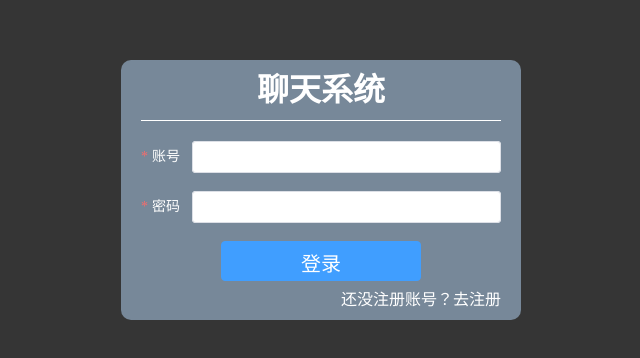
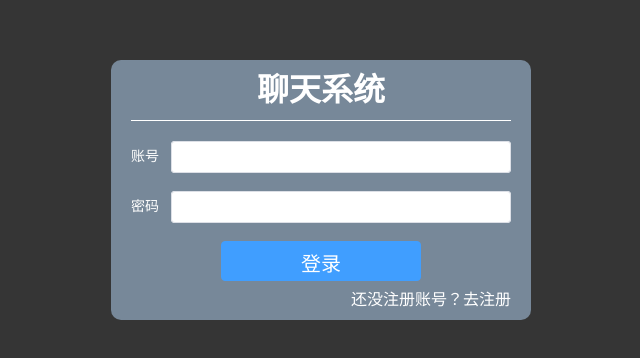
Before and after one commit to Atidotes/chat, a Vue app in the folder web/: page /#/login in a window 1280 px wide. Shown: the part 210-568 px from the top of the page, without its empty margins (319-959 px from the left). Built offline with nearby package versions, Linux system fonts and the light colour scheme.

Commit message:
完成登录注册验证功能

```diff
--- a/web/auto-imports.d.ts
+++ b/web/auto-imports.d.ts
@@ -5,5 +5,4 @@
 export {}
 declare global {
   const ElMessage: typeof import('element-plus/es')['ElMessage']
-  const ElMessageBox: typeof import('element-plus/es')['ElMessageBox']
 }
--- /dev/null
+++ b/web/src/util/regular.ts
@@ -0,0 +1,9 @@
+/**
+ * 手机号
+ */
+export const mobilePhone = /^(13[0-9]|14[01456879]|15[0-35-9]|16[2567]|17[0-8]|18[0-9]|19[0-35-9])\d{8}$/
+
+/**
+ * 密码  密码必须包含字母、数字、特殊符号（#?!@$%^&*-.）3种类型的8位-16位的组合
+ */
+export const pass  = /^(?=.*[A-z])(?=.*[0-9])(?=.*[#?!@$%^&*-.]).{8,16}$/
--- a/web/src/views/login/login.vue
+++ b/web/src/views/login/login.vue
@@ -75,6 +75,7 @@
 import type { FormInstance, FormRules } from "element-plus";
 import { toLogin, getCaptcha, toLogon } from "@/api/login";
 import { useChatStore } from "@/store/chatStore";
+import { mobilePhone, pass } from "@/util/regular";
 
 /** 路由和状态库 */
 const router = useRouter();
@@ -99,17 +100,65 @@
 });
 
 /** 验证规则 */
+const numberValidator = (rule: any, value: any, callback: any) => {
+  if (!value) {
+    return callback("请填写账号");
+  } else {
+    if (!mobilePhone.test(value)) {
+      return callback(new Error("请正确输入账号！"));
+    } else {
+      return callback();
+    }
+  }
+};
+
+const passwordValidator = (rule: any, value: any, callback: any) => {
+  if (!value) {
+    return callback("请填写密码");
+  } else {
+    if (!pass.test(value)) {
+      return callback(
+        new Error("密码必须包含字母、数字、特殊符号的8位-16位的组合")
+      );
+    } else {
+      return callback();
+    }
+  }
+};
+
+const passwordValidator2 = (rule: any, value: any, callback: any) => {
+  if (!value) {
+    return callback("请填写密码");
+  } else if (logonData.password !== value) {
+    return callback("两次密码不正确");
+  } else {
+    if (!pass.test(value)) {
+      return callback(
+        new Error("密码必须包含字母、数字、特殊符号的8位-16位的组合")
+      );
+    } else {
+      return callback();
+    }
+  }
+};
+
 const loginRules = reactive<FormRules>({
-  accountNumber: [{ required: true, message: "请填写账号", trigger: "blur" }],
-  password: [{ required: true, message: "请填写密码", trigger: "blur" }],
+  accountNumber: [{ validator: numberValidator, trigger: "blur" }],
+  password: [{ validator: passwordValidator, trigger: "blur" }],
 });
 
 const logonRules = reactive<FormRules>({
-  accountNumber: [{ required: true, message: "请填写账号", trigger: "blur" }],
-  userName: [{ required: true, message: "请填写昵称", trigger: "blur" }],
-  password: [{ required: true, message: "请填写密码", trigger: "blur" }],
-  password2: [{ required: true, message: "请填写密码", trigger: "blur" }],
-  captcha: [{ required: true, message: "请填写密码", trigger: "blur" }],
+  accountNumber: [{ validator: numberValidator, trigger: "blur" }],
+  password: [{ validator: passwordValidator, trigger: "blur" }],
+  password2: [{ validator: passwordValidator2, trigger: "blur" }],
+  userName: [
+    { required: true, message: "请填写昵称", trigger: "blur" },
+    { max: 8, min: 3, message: "昵称长度为3~8位字符", trigger: "blur" },
+  ],
+  captcha: [
+    { required: true, message: "请填写密码", trigger: "blur" },
+    { max: 4, min: 4, message: "验证码长度为4位字符", trigger: "change" },
+  ],
 });
 
 /**
@@ -193,7 +242,7 @@
   justify-content: center;
   align-items: center;
   .login {
-    width: 400px;
+    width: 420px;
     height: 260px;
     background-color: #778899;
     border-radius: 10px;
@@ -230,7 +279,7 @@
   }
 
   .logon {
-    width: 400px;
+    width: 420px;
     height: 410px;
     background-color: #778899;
     border-radius: 10px;
```
